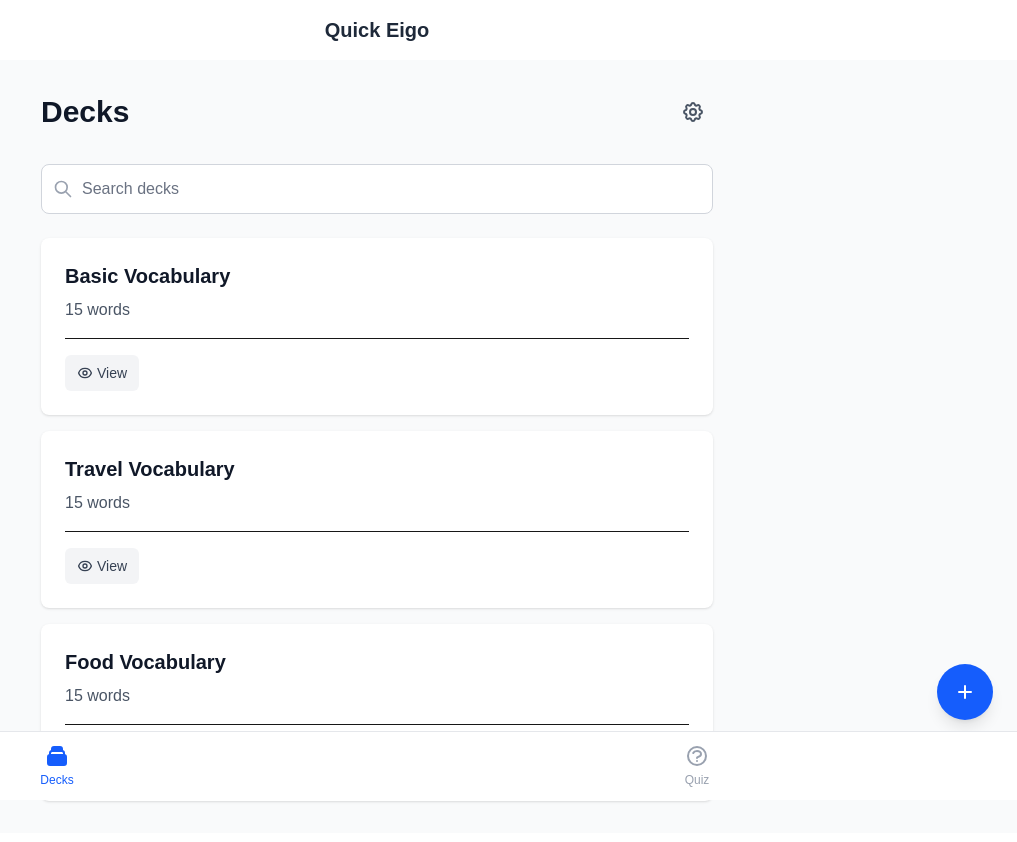
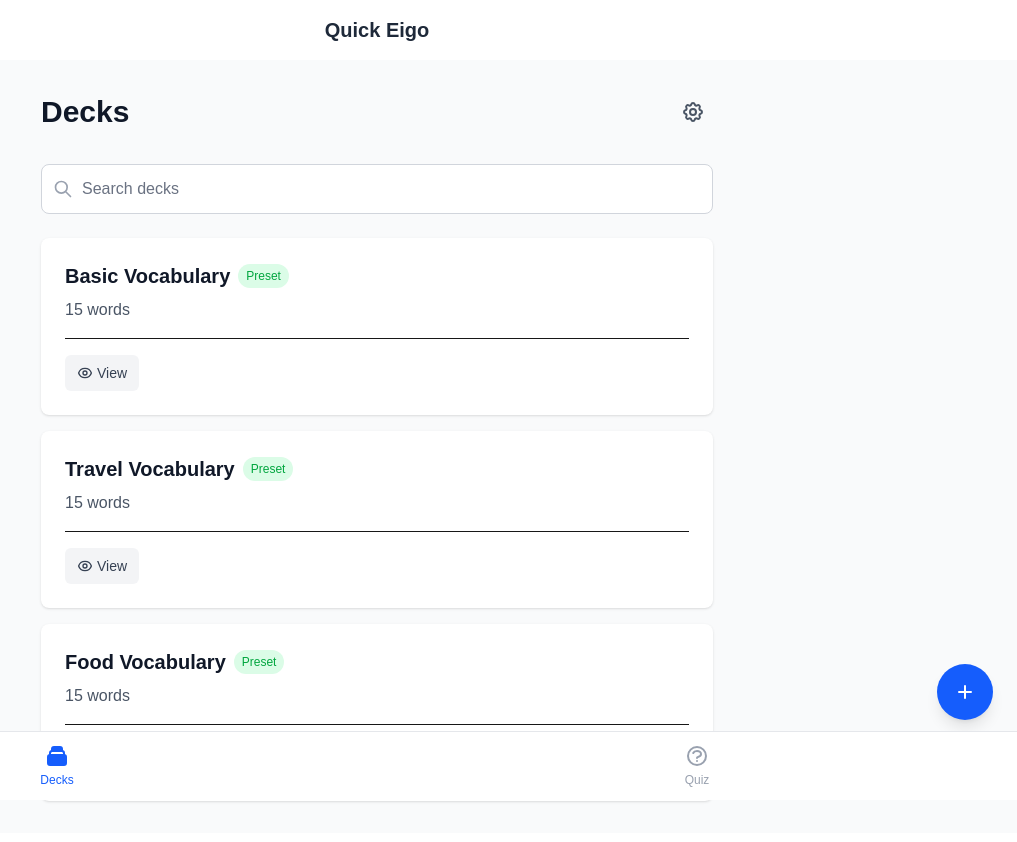
Before and after one commit to Yuji5117/quick-eigo, a Next.js app: page /decks in a window 1280 px wide. Shown: the top 842 px of the page, without its empty margins (263-1280 px from the left). Built offline with nearby package versions, Linux system fonts and the light colour scheme.

Commit message:
デッキ一覧にpresetを表示させるように修正

```diff
--- a/src/app/decks/page.tsx
+++ b/src/app/decks/page.tsx
@@ -90,9 +90,13 @@ export default function DecksPage() {
                 <div className="mb-4">
                   <div className="mb-2 flex items-center gap-2">
                     <h2 className="text-xl font-semibold text-gray-900">{deck.name}</h2>
-                    {isUserDeck && (
+                    {isUserDeck ? (
                       <span className="rounded-full bg-blue-100 px-2 py-1 text-xs text-blue-600">
                         Custom
+                      </span>
+                    ) : (
+                      <span className="rounded-full bg-green-100 px-2 py-1 text-xs text-green-600">
+                        Preset
                       </span>
                     )}
                   </div>
```
